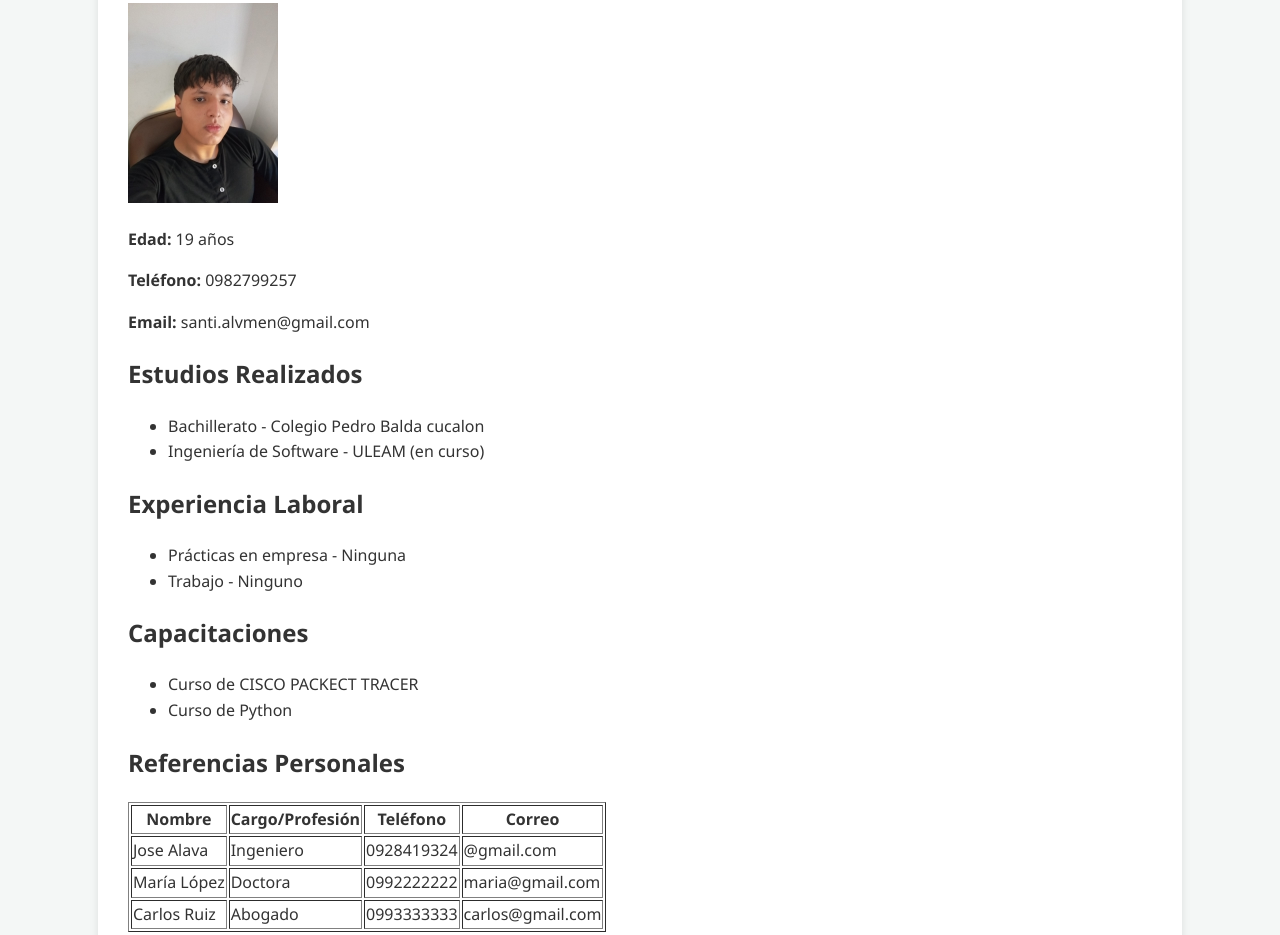
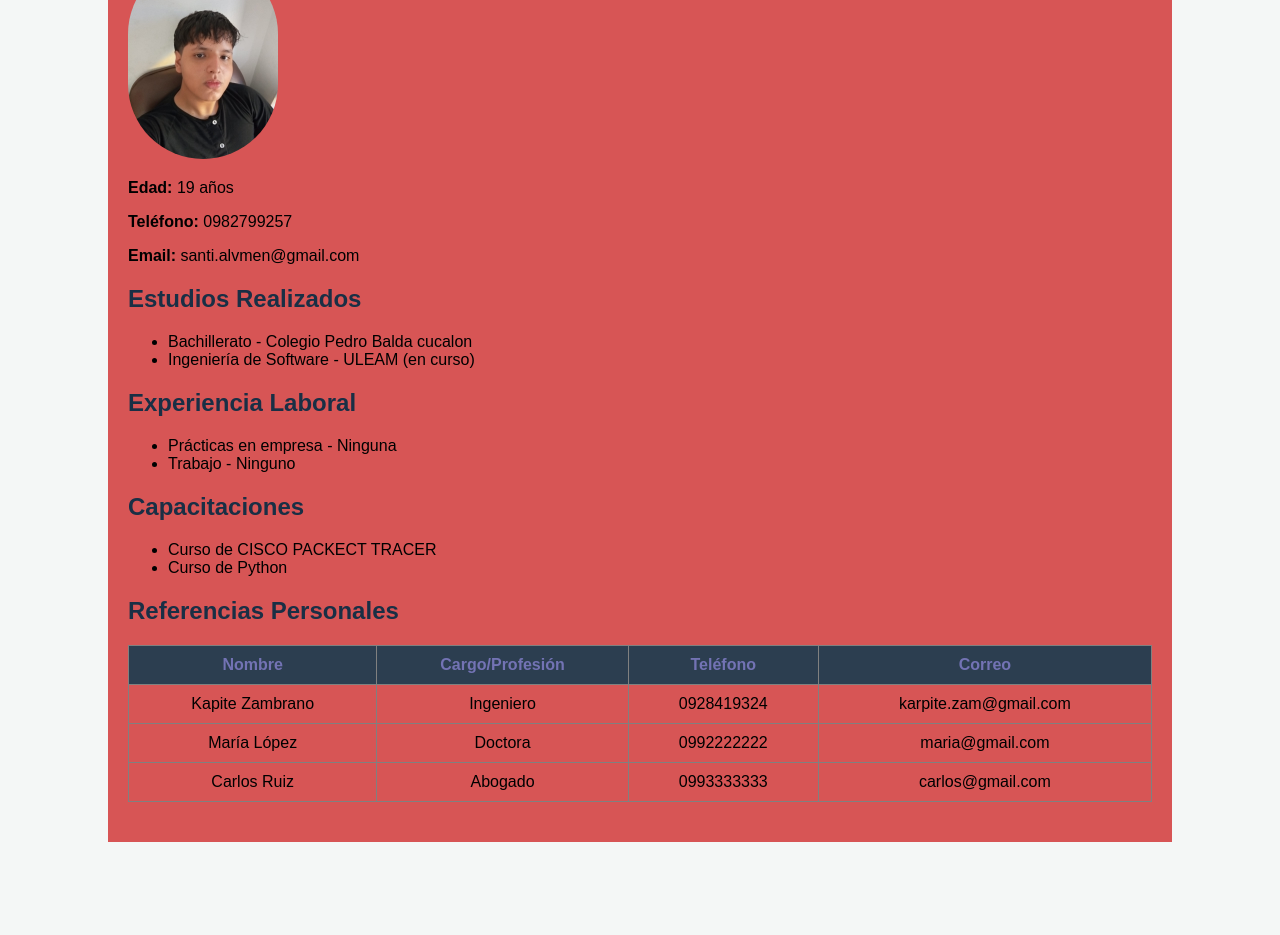
Before and after one commit to TKennedysg/Mi-Primera-Landing-Page-Profesional, a plain HTML site: page proyectoHTML2/hojadevida.html in a window 1280 px wide. Shown: the part 141-1076 px from the top of the page. After the commit the page ends 983 px from the top, so only its background shows below. Drawn offline with Linux system fonts and the light colour scheme; files that its build step writes are made by us from their sources.

Commit message:
se elimino carpeta que no iba

```diff
--- a/proyectoHTML2/estilo.css
+++ b/proyectoHTML2/estilo.css
@@ -7,7 +7,7 @@ body {
 .contenedor {
     width: 80%;
     margin: auto;
-    background: rgb(203, 131, 131);
+    background: rgb(215, 85, 85);
     padding: 20px;
 }
 
@@ -16,11 +16,11 @@ body {
 }
 
 h1, h2 {
-    color: #2c3e50;
+    color: #192f45;
 }
 
 img {
-    border-radius: 10px;
+    border-radius: 100px;
 }
 
 table {
--- a/proyectoHTML2/hojadevida.html
+++ b/proyectoHTML2/hojadevida.html
@@ -3,13 +3,12 @@
 <head>
     <meta charset="UTF-8">
     <title>Hoja de Vida</title>
-    <link rel="stylesheet" href="style.css">
+    <link rel="stylesheet" href="estilo.css">
 </head>
 <body>
 
     <div class="contenedor">
 
-        <!-- DATOS PERSONALES -->
         <div class="seccion">
             <h1>Santiago Joel Álvarez Mendoza</h1>
             <img src="foto.png" alt="Foto personal" width="150">
@@ -18,7 +17,6 @@
             <p><strong>Email:</strong> santi.alvmen@gmail.com</p>
         </div>
 
-        <!-- ESTUDIOS -->
         <div class="seccion">
             <h2>Estudios Realizados</h2>
             <ul>
@@ -27,7 +25,6 @@
             </ul>
         </div>
 
-        <!-- EXPERIENCIA -->
         <div class="seccion">
             <h2>Experiencia Laboral</h2>
             <ul>
@@ -36,7 +33,6 @@
             </ul>
         </div>
 
-        <!-- CAPACITACIONES -->
         <div class="seccion">
             <h2>Capacitaciones</h2>
             <ul>
@@ -45,7 +41,6 @@
             </ul>
         </div>
 
-        <!-- REFERENCIAS -->
         <div class="seccion">
             <h2>Referencias Personales</h2>
             <table border="1">
@@ -56,10 +51,10 @@
                     <th>Correo</th>
                 </tr>
                 <tr>
-                    <td>Jose Alava</td>
+                    <td>Kapite Zambrano</td>
                     <td>Ingeniero</td>
                     <td>0928419324</td>
-                    <td>@gmail.com</td>
+                    <td>karpite.zam@gmail.com</td>
                 </tr>
                 <tr>
                     <td>María López</td>
```
Also changed, not shown: proyectoHTML3/pagina.html (deleted).
